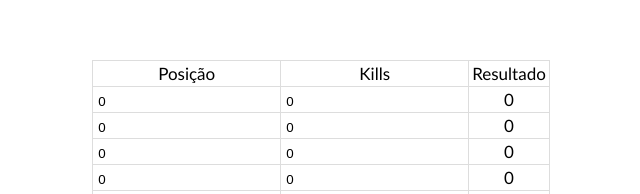
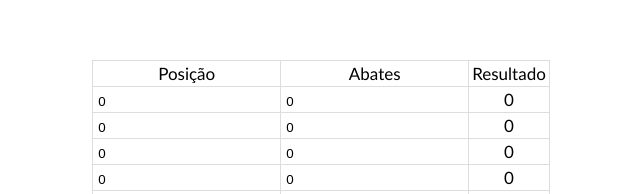
Before and after one commit to franciscomatheus-ops/tabela, a plain HTML site: page index.html in a window 1280 px wide. Shown: the part 150-344 px from the top of the page, 319-959 px from the left. Drawn offline with Linux system fonts and the light colour scheme.

Commit message:
Add files via upload

```diff
--- a/index.html
+++ b/index.html
@@ -17,7 +17,7 @@
                 Posição
             </td>
             <td>
-                Kills
+                Abates
             </td>
             <td>
                 Resultado
```
